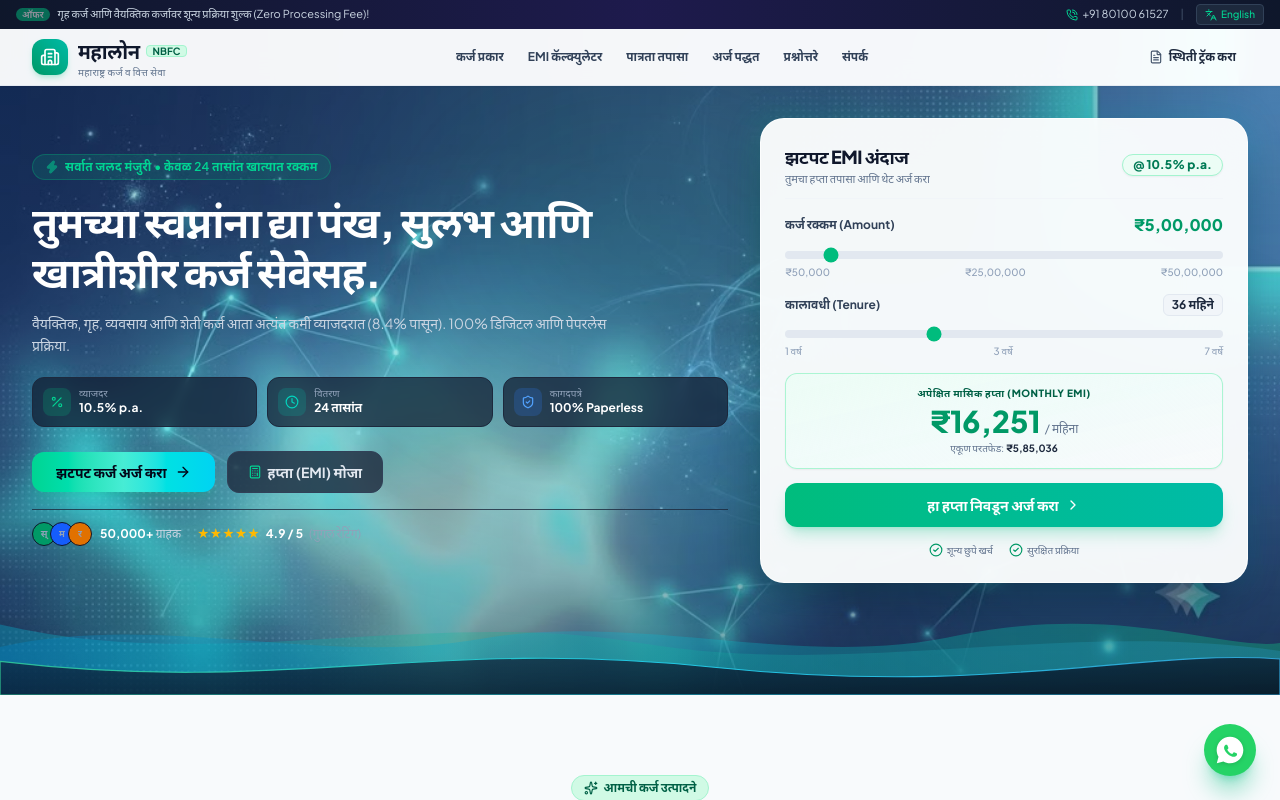
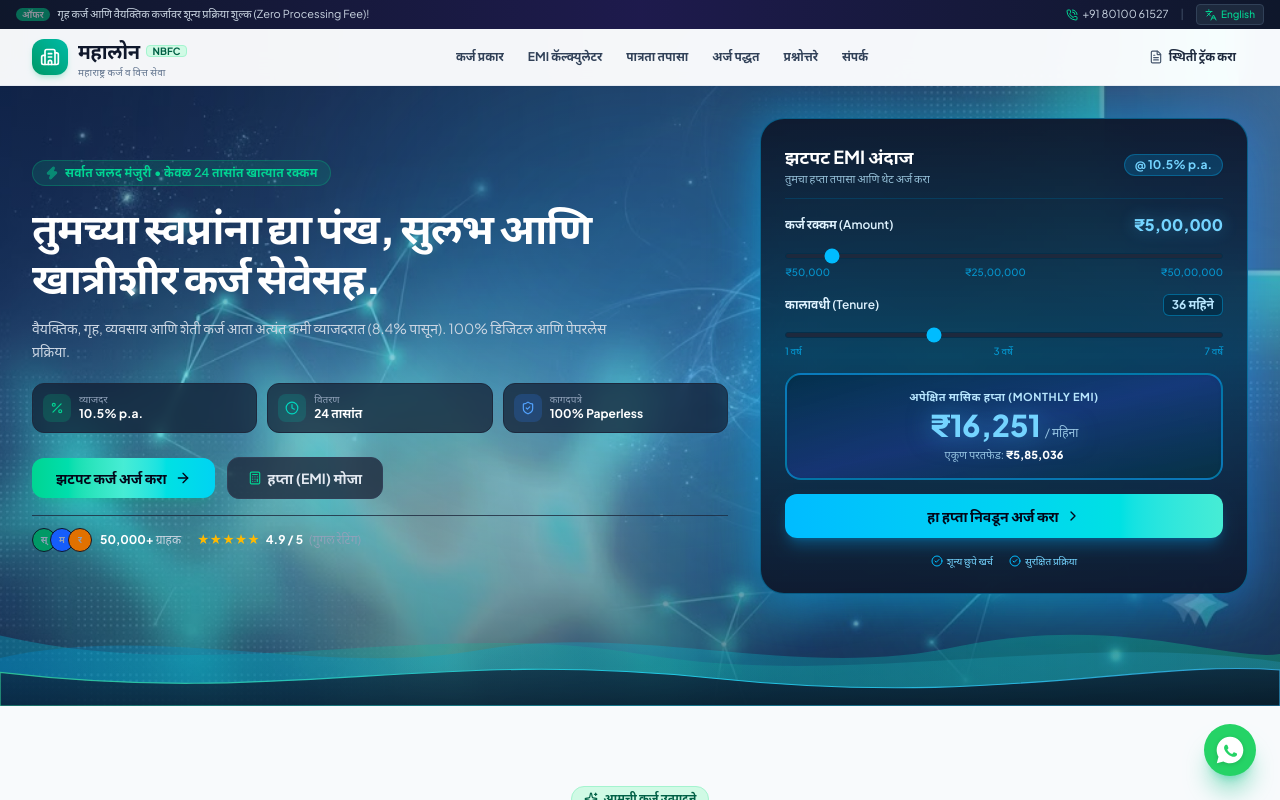
Before and after one commit to Prajakta785/Loan, a React (Vite) app: page / in a window 1280 px wide. Shown: the top 800 px of the page. Built offline with nearby package versions, Linux system fonts and the light colour scheme.

Commit message:
Brighten EMI estimator card and hero section with fresh light blue, sky cyan, and azure fintech styling

```diff
--- a/src/components/Hero.jsx
+++ b/src/components/Hero.jsx
@@ -50,12 +50,13 @@ export default function Hero() {
       className="relative overflow-hidden text-white pt-4 pb-16 sm:pt-6 sm:pb-20 lg:pt-8 lg:pb-28 bg-slate-950 bg-cover bg-center bg-no-repeat"
       style={{ backgroundImage: `url('/bg-cyber.png')` }}
     >
-      {/* Soft gradient overlay for lighter, cleaner contrast */}
-      <div className="absolute inset-0 bg-gradient-to-b from-slate-950/25 via-slate-900/10 to-slate-950/40 pointer-events-none" />
+      {/* Subtle overlay with light blue undertones */}
+      <div className="absolute inset-0 bg-gradient-to-b from-slate-950/40 via-sky-950/20 to-slate-950/50 pointer-events-none" />
 
-      {/* Decorative gradient glow blobs */}
-      <div className="absolute top-1/4 left-1/2 -translate-x-1/2 -translate-y-1/2 w-[500px] h-[300px] bg-emerald-500/15 blur-[120px] pointer-events-none rounded-full" />
-      <div className="absolute bottom-0 right-10 w-[350px] h-[250px] bg-cyan-600/15 blur-[120px] pointer-events-none rounded-full" />
+      {/* Decorative gradient glow blobs - Light Blue & Sky Cyan */}
+      <div className="absolute top-1/4 left-1/2 -translate-x-1/2 -translate-y-1/2 w-[550px] h-[320px] bg-sky-500/20 blur-[130px] pointer-events-none rounded-full" />
+      <div className="absolute bottom-0 right-10 w-[400px] h-[280px] bg-cyan-400/20 blur-[120px] pointer-events-none rounded-full" />
+      <div className="absolute top-1/3 right-1/4 w-[350px] h-[250px] bg-blue-500/15 blur-[140px] pointer-events-none rounded-full" />
 
       <div className="max-w-7xl mx-auto px-4 sm:px-6 lg:px-8 relative z-10">
         <div className="grid lg:grid-cols-12 gap-6 lg:gap-8 items-center">
@@ -155,24 +156,25 @@ export default function Hero() {
             </div>
           </div>
 
-          {/* Right Column: Interactive Quick Loan Estimate Card - Crisp Light Modern Card */}
+          {/* Right Column: Interactive Quick Loan Estimate Card - Light Blue Theme */}
           <div className="lg:col-span-5">
             <div className="relative">
-              <div className="absolute -inset-1 bg-gradient-to-r from-emerald-500/40 to-cyan-500/40 rounded-3xl blur-lg opacity-40 transition duration-500" />
+              {/* Vibrant Light Blue & Cyan Ambient Glow */}
+              <div className="absolute -inset-1 bg-gradient-to-r from-sky-400 via-cyan-400 to-blue-500 rounded-3xl blur-xl opacity-40 group-hover:opacity-100 transition duration-1000 group-hover:duration-200" />
 
-              <div className="relative rounded-2xl sm:rounded-3xl bg-white/95 border border-white/80 p-4 sm:p-5 lg:p-6 backdrop-blur-2xl shadow-2xl shadow-slate-950/40 space-y-3 sm:space-y-3.5 text-slate-800">
+              <div className="relative rounded-2xl sm:rounded-3xl bg-gradient-to-b from-slate-900/95 via-sky-950/80 to-slate-900/95 border border-sky-400/40 p-4 sm:p-5 lg:p-6 backdrop-blur-xl shadow-2xl shadow-sky-500/15 space-y-3 sm:space-y-3.5">
 
                 {/* Card Header */}
-                <div className="flex items-center justify-between pb-2.5 border-b border-slate-100">
+                <div className="flex items-center justify-between pb-2.5 border-b border-sky-900/60">
                   <div>
-                    <h2 className="text-base sm:text-lg font-black text-slate-900 tracking-tight">
-                      {lang === 'mr' ? 'झटपट EMI अंदाज' : 'Quick Loan Estimator'}
+                    <h2 className="text-base sm:text-lg font-bold text-white flex items-center gap-1.5">
+                      <span>{lang === 'mr' ? 'झटपट EMI अंदाज' : 'Quick Loan Estimator'}</span>
                     </h2>
-                    <p className="text-[11px] text-slate-500">
+                    <p className="text-[11px] text-sky-200/80">
                       {lang === 'mr' ? 'तुमचा हप्ता तपासा आणि थेट अर्ज करा' : 'Preview installment & apply directly'}
                     </p>
                   </div>
-                  <span className="px-2.5 py-0.5 rounded-full bg-emerald-50 text-emerald-700 text-xs font-extrabold border border-emerald-200 shadow-xs">
+                  <span className="px-2.5 py-0.5 rounded-full bg-sky-500/20 text-sky-300 text-xs font-bold border border-sky-400/30 shadow-xs">
                     @ {heroRate}% p.a.
                   </span>
                 </div>
@@ -180,10 +182,10 @@ export default function Hero() {
                 {/* Amount Slider */}
                 <div className="space-y-1">
                   <div className="flex justify-between items-center text-xs">
-                    <span className="text-slate-700 font-bold">
+                    <span className="text-sky-100 font-semibold">
                       {lang === 'mr' ? 'कर्ज रक्कम (Amount)' : 'Loan Amount'}
                     </span>
-                    <span className="text-base font-black text-emerald-600">
+                    <span className="text-base font-black text-sky-300 drop-shadow-[0_0_8px_rgba(56,189,248,0.4)]">
                       {formatCurrency(heroAmount)}
                     </span>
                   </div>
@@ -194,9 +196,9 @@ export default function Hero() {
                     step="50000"
                     value={heroAmount}
                     onChange={(e) => setHeroAmount(Number(e.target.value))}
-                    className="w-full h-2 bg-slate-200 rounded-lg appearance-none cursor-pointer accent-emerald-500"
+                    className="w-full h-1.5 bg-slate-800 border border-sky-950 rounded-lg appearance-none cursor-pointer accent-sky-400"
                   />
-                  <div className="flex justify-between text-[10px] text-slate-400 font-medium">
+                  <div className="flex justify-between text-[10px] text-sky-400/70 font-medium">
                     <span>₹50,000</span>
                     <span>₹25,00,000</span>
                     <span>₹50,00,000</span>
@@ -206,10 +208,10 @@ export default function Hero() {
                 {/* Tenure Slider */}
                 <div className="space-y-1">
                   <div className="flex justify-between items-center text-xs">
-                    <span className="text-slate-700 font-bold">
+                    <span className="text-sky-100 font-semibold">
                       {lang === 'mr' ? 'कालावधी (Tenure)' : 'Tenure'}
                     </span>
-                    <span className="text-xs font-bold text-slate-800 bg-slate-100 px-2 py-0.5 rounded-md border border-slate-200">
+                    <span className="text-xs font-bold text-sky-200 bg-sky-950/90 px-2 py-0.5 rounded-md border border-sky-400/40 shadow-xs">
                       {heroTenure} {lang === 'mr' ? 'महिने' : 'Months'}
                     </span>
                   </div>
@@ -220,47 +222,47 @@ export default function Hero() {
                     step="6"
                     value={heroTenure}
                     onChange={(e) => setHeroTenure(Number(e.target.value))}
-                    className="w-full h-2 bg-slate-200 rounded-lg appearance-none cursor-pointer accent-emerald-500"
+                    className="w-full h-1.5 bg-slate-800 border border-sky-950 rounded-lg appearance-none cursor-pointer accent-sky-400"
                   />
-                  <div className="flex justify-between text-[10px] text-slate-400 font-medium">
+                  <div className="flex justify-between text-[10px] text-sky-400/70 font-medium">
                     <span>1 {lang === 'mr' ? 'वर्ष' : 'Yr'}</span>
                     <span>3 {lang === 'mr' ? 'वर्षे' : 'Yrs'}</span>
                     <span>7 {lang === 'mr' ? 'वर्षे' : 'Yrs'}</span>
                   </div>
                 </div>
 
-                {/* Calculated Result Box - Fresh Crisp Light Tint */}
-                <div className="bg-gradient-to-br from-emerald-50/90 via-teal-50/70 to-slate-50 p-2.5 sm:p-3 rounded-xl border border-emerald-200/90 text-center space-y-0.5 shadow-xs">
-                  <div className="text-[10px] text-emerald-800 uppercase tracking-wider font-extrabold">
+                {/* Calculated Result Box - Luminous Light Blue / Azure Theme */}
+                <div className="bg-gradient-to-br from-sky-950/90 via-blue-900/60 to-cyan-950/80 p-3 sm:p-3.5 rounded-2xl border-2 border-sky-400/50 shadow-inner text-center space-y-0.5">
+                  <div className="text-[10px] sm:text-[11px] text-sky-200 uppercase tracking-wider font-bold">
                     {lang === 'mr' ? 'अपेक्षित मासिक हप्ता (MONTHLY EMI)' : 'ESTIMATED MONTHLY EMI'}
                   </div>
-                  <div className="text-2xl sm:text-3xl font-black text-slate-900">
-                    <span className="text-emerald-600">{formatCurrency(estimatedEmi)}</span>
-                    <span className="text-xs text-slate-500 font-normal ml-1">/ {lang === 'mr' ? 'महिना' : 'month'}</span>
+                  <div className="text-2xl sm:text-3xl font-black text-sky-300 drop-shadow-[0_2px_12px_rgba(56,189,248,0.5)]">
+                    {formatCurrency(estimatedEmi)}
+                    <span className="text-xs text-sky-200/80 font-normal ml-1">/ {lang === 'mr' ? 'महिना' : 'month'}</span>
                   </div>
-                  <div className="text-[10px] text-slate-500">
+                  <div className="text-[10px] sm:text-[11px] text-sky-200/80 pt-0.5">
                     {lang === 'mr' ? 'एकूण परतफेड:' : 'Total Repayment:'}{' '}
-                    <strong className="text-slate-800 font-bold">{formatCurrency(estimatedEmi * heroTenure)}</strong>
+                    <strong className="text-white font-black">{formatCurrency(estimatedEmi * heroTenure)}</strong>
                   </div>
                 </div>
 
-                {/* Direct Action Button */}
+                {/* Direct Action Button - Light Blue to Cyan Gradient */}
                 <button
                   onClick={() => openApplyModal('personal')}
-                  className="w-full py-2.5 sm:py-3 px-4 bg-gradient-to-r from-emerald-500 to-teal-500 hover:from-emerald-400 hover:to-teal-400 text-white font-black text-xs sm:text-sm rounded-xl shadow-lg shadow-emerald-500/25 transition-all text-center flex items-center justify-center gap-1.5 group cursor-pointer transform hover:-translate-y-0.5 active:translate-y-0"
+                  className="w-full py-2.5 sm:py-3 px-4 bg-gradient-to-r from-sky-400 via-cyan-400 to-teal-300 hover:from-sky-300 hover:to-cyan-300 text-slate-950 font-black text-xs sm:text-sm rounded-xl shadow-lg shadow-sky-500/30 transition-all text-center flex items-center justify-center gap-1.5 group cursor-pointer transform hover:-translate-y-0.5 active:translate-y-0"
                 >
                   <span>{lang === 'mr' ? 'हा हप्ता निवडून अर्ज करा' : 'Apply with this EMI'}</span>
                   <ChevronRight className="w-4 h-4 group-hover:translate-x-1 transition-transform" />
                 </button>
 
                 {/* Trust Footer Badges */}
-                <div className="flex items-center justify-center gap-4 text-[10px] text-slate-500 pt-0.5 font-medium">
+                <div className="flex items-center justify-center gap-4 text-[10px] text-sky-300 pt-0.5 font-medium">
                   <span className="flex items-center gap-1">
-                    <CheckCircle2 className="w-3.5 h-3.5 text-emerald-600" />
+                    <CheckCircle2 className="w-3 h-3 text-sky-400" />
                     {lang === 'mr' ? 'शून्य छुपे खर्च' : 'Zero Hidden Fees'}
                   </span>
                   <span className="flex items-center gap-1">
-                    <CheckCircle2 className="w-3.5 h-3.5 text-emerald-600" />
+                    <CheckCircle2 className="w-3 h-3 text-sky-400" />
                     {lang === 'mr' ? 'सुरक्षित प्रक्रिया' : '100% Encrypted'}
                   </span>
                 </div>
```
